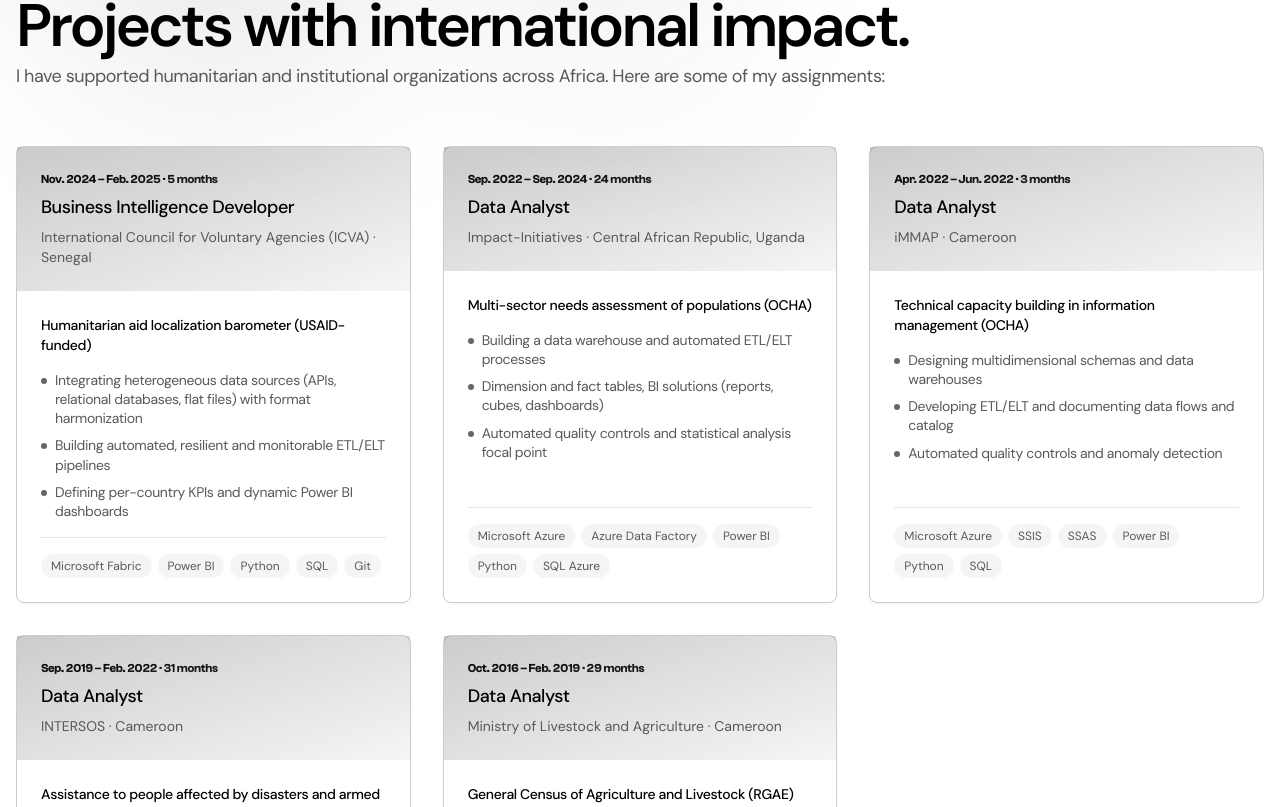
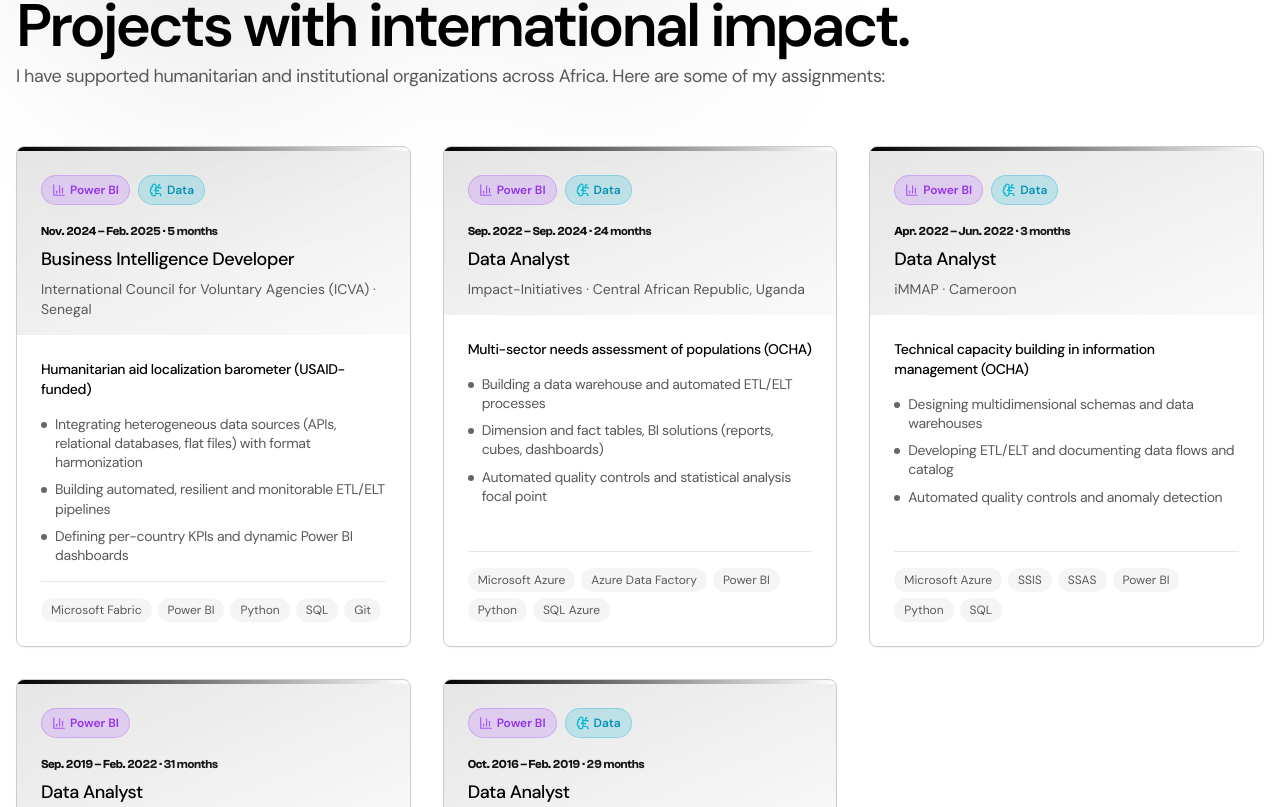
Before and after one commit to yohivana-KYIM/Carlos-Taponjou, a Next.js app: page / in a window 1280 px wide. Shown: the part 4373-5180 px from the top of the page. Built offline with nearby package versions, Linux system fonts and the light colour scheme.

Commit message:
historique

```diff
--- a/src/pages/index.tsx
+++ b/src/pages/index.tsx
@@ -431,19 +431,44 @@
             {/* Mandats Grid */}
             <motion.div variants={fadeUp} className="mt-14">
               <div className="grid gap-8 grid-cols-1 md:grid-cols-2 lg:grid-cols-3 auto-rows-max">
-                {t.experience.items.map((exp, i) => (
-                  <Card key={exp.company} className="h-full flex flex-col">
-                    <CardHeader className="bg-gradient-to-br from-primary/20 to-black/[0.04] p-6">
+                {t.experience.items.map((exp, i) => {
+                  const hasPowerBI = experienceTech[i]?.includes("Power BI");
+                  const hasML = experienceTech[i]?.some(t => ["Python", "R", "Machine Learning", "IA"].some(ml => t.includes(ml)));
+
+                  return (
+                    <Card key={exp.company} className="h-full flex flex-col overflow-hidden hover:shadow-lg transition-shadow">
+                      {/* Top visual indicator */}
+                      <div className="h-1 bg-gradient-to-r from-primary via-primary/50 to-transparent" />
+
+                      <CardHeader className="bg-gradient-to-br from-primary/10 to-black/[0.02] pb-4 pt-6">
+                        <div className="flex items-start justify-between gap-3 mb-3">
+                          <div className="flex gap-2">
+                            {hasPowerBI && (
+                              <div className="inline-flex items-center gap-1 rounded-full bg-purple-500/20 px-2.5 py-1.5 border border-purple-500/30">
+                                <BarChart3 className="h-3.5 w-3.5 text-purple-500" />
+                                <span className="text-xs font-semibold text-purple-600">Power BI</span>
+                              </div>
+                            )}
+                            {hasML && (
+                              <div className="inline-flex items-center gap-1 rounded-full bg-cyan-500/20 px-2.5 py-1.5 border border-cyan-500/30">
+                                <BrainCircuit className="h-3.5 w-3.5 text-cyan-500" />
+                                <span className="text-xs font-semibold text-cyan-600">Data</span>
+                              </div>
+                            )}
+                          </div>
+                        </div>
+
                         <span className="clash-grotesk text-gradient text-xs font-semibold tracking-tight">
                           {exp.period}
                         </span>
-                      <CardTitle className="mt-2 text-lg font-medium tracking-tight">
+                        <CardTitle className="mt-2.5 text-lg font-medium tracking-tight">
                           {exp.role}
                         </CardTitle>
-                      <span className="text-sm text-muted-foreground">
+                        <span className="text-sm text-muted-foreground mt-1">
                           {exp.company} · {exp.location}
                         </span>
                       </CardHeader>
+
                       <CardContent className="p-6 flex-1 flex flex-col">
                         <p className="text-sm font-medium tracking-tight text-foreground">
                           {exp.project}
@@ -463,7 +488,7 @@
                           {experienceTech[i]?.map((tech) => (
                             <span
                               key={tech}
-                            className="rounded-full bg-black/[0.04] px-2.5 py-1 text-xs text-muted-foreground"
+                              className="rounded-full bg-black/[0.04] px-2.5 py-1 text-xs text-muted-foreground hover:bg-black/[0.08] transition-colors"
                             >
                               {tech}
                             </span>
@@ -471,7 +496,8 @@
                         </div>
                       </CardContent>
                     </Card>
-                ))}
+                  );
+                })}
               </div>
             </motion.div>
           </motion.div>
```
Lines whose indentation alone changed are shown as unchanged.
